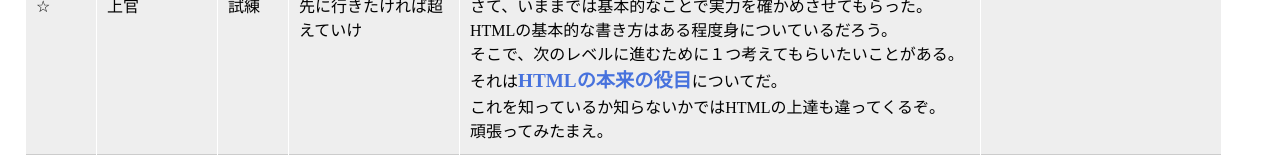
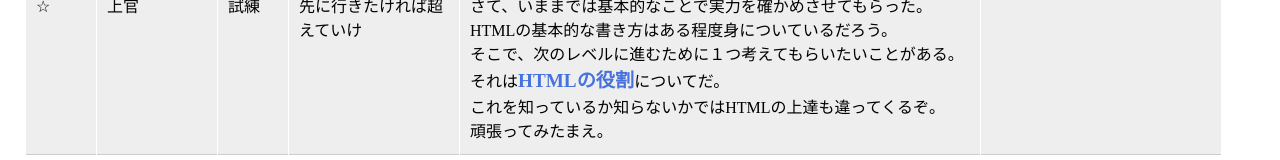
Before and after one commit to kurodakazumichi/web-quest, a plain HTML site: page questboard.html in a window 1280 px wide. Shown: the part 617-777 px from the top of the page. Drawn offline with Linux system fonts and the light colour scheme.

Commit message:
hirata ga urusai kara naosu

```diff
--- a/questboard.html
+++ b/questboard.html
@@ -111,7 +111,7 @@
             さて、いままでは基本的なことで実力を確かめさせてもらった。<br>
             HTMLの基本的な書き方はある程度身についているだろう。<br>
             そこで、次のレベルに進むために１つ考えてもらいたいことがある。<br>
-            それは<em>HTMLの本来の役目</em>についてだ。<br>
+            それは<em>HTMLの役割</em>についてだ。<br>
             これを知っているか知らないかではHTMLの上達も違ってくるぞ。<br>
             頑張ってみたまえ。
           </td>
```
